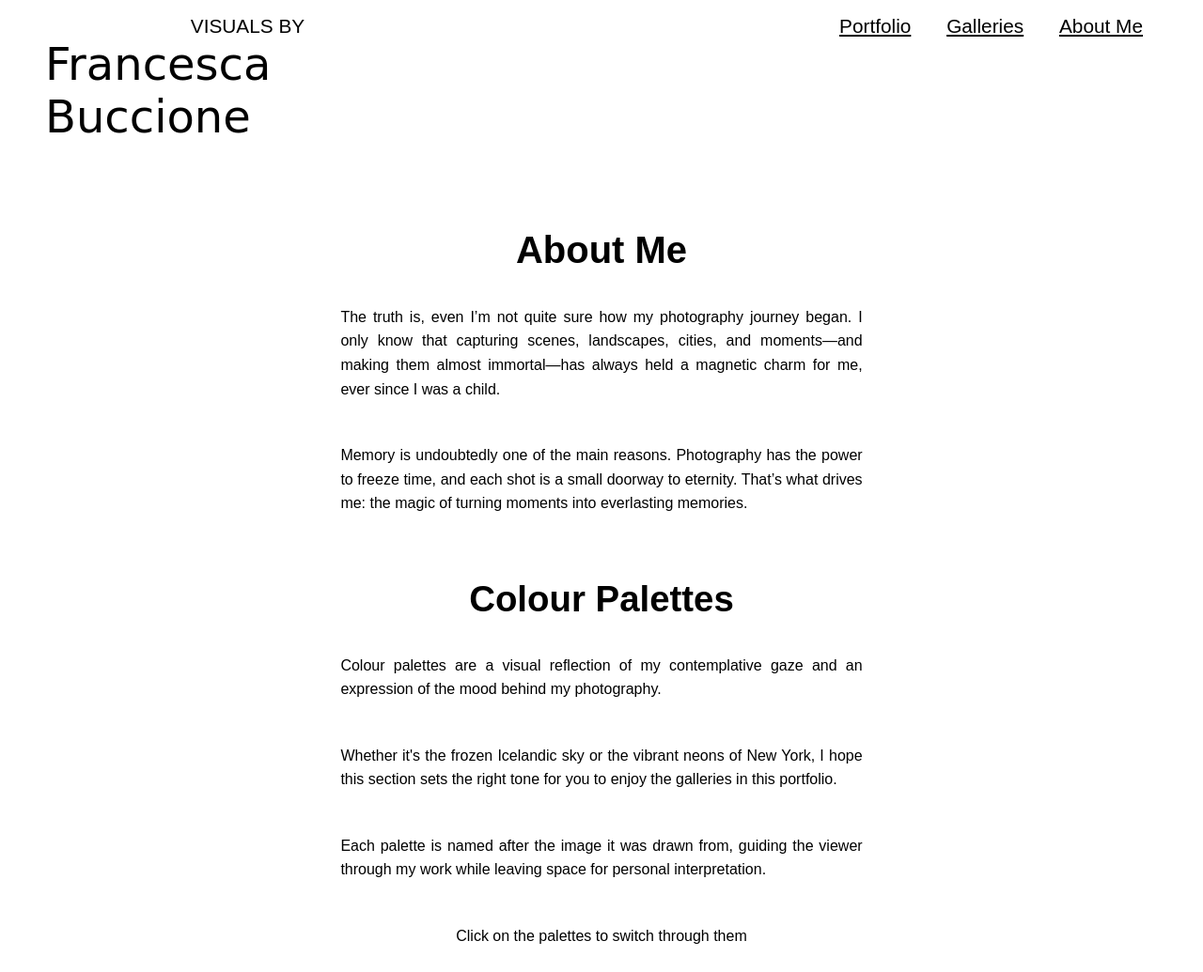
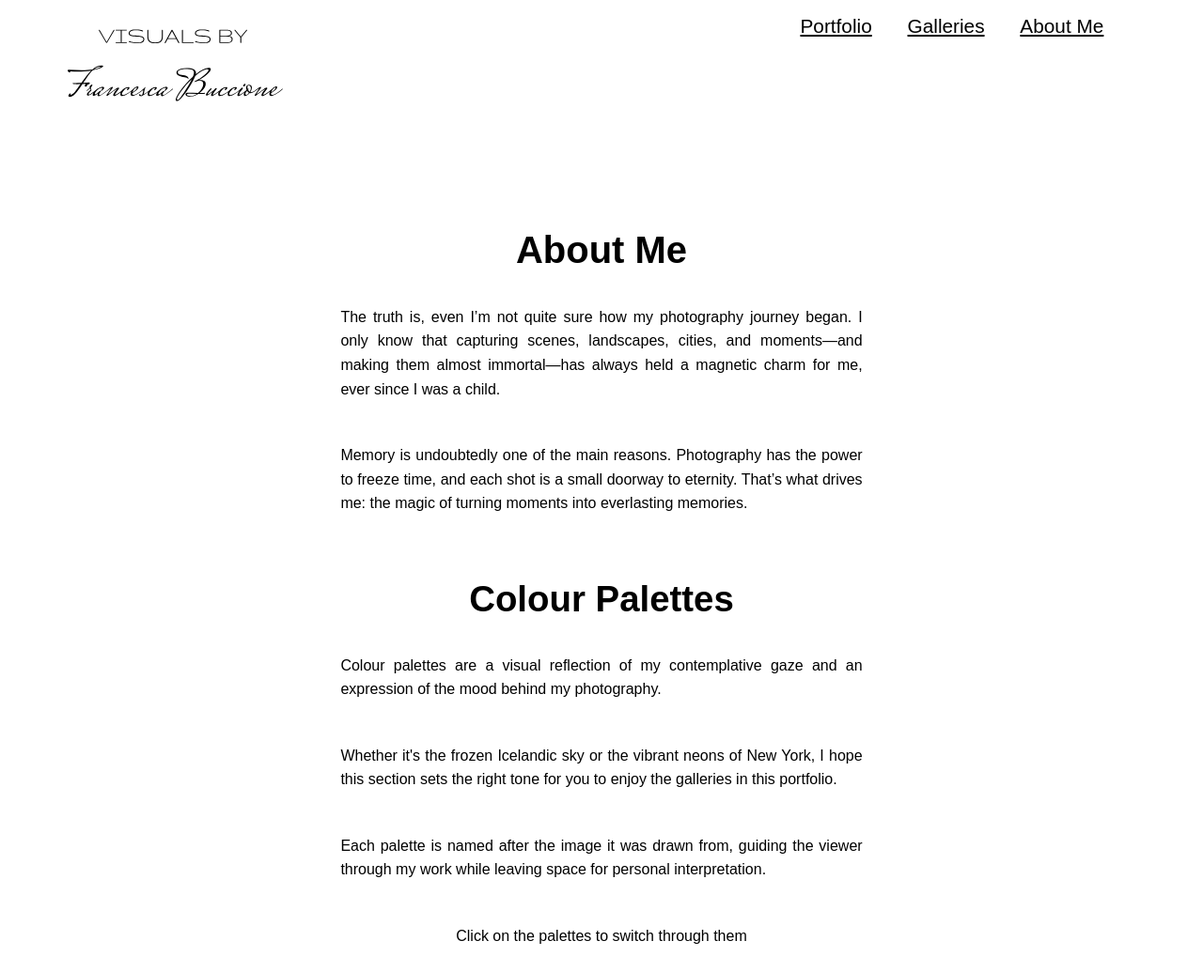
Before and after one commit to JJenk89/fb_portfolio, a plain HTML site: page about.html in a window 1280 px wide. Shown: the top 1035 px of the page at 94% size. Drawn offline with Linux system fonts and the light colour scheme; a web font is replaced by a local one.

Commit message:
Replaced text logo with SVG

```diff
--- a/about.html
+++ b/about.html
@@ -47,7 +47,8 @@
     <header>
         <a href="/">
             <div class="logo">
-                <span class="visuals-by">VISUALS BY</span> <span class="francesca-buccione">Francesca Buccione</span>
+               <img src="/assets/icons/logo.svg" alt="visuals by Francesca Buccione logo">
+                <!-- <span class="visuals-by">VISUALS BY</span> <span class="francesca-buccione">Francesca Buccione</span> -->
             </div>
         </a>
 
--- a/src/css/index.css
+++ b/src/css/index.css
@@ -336,6 +336,10 @@ footer {
 /*  */ /*  */ /*  */ /*  */ /*  */
 
 @media screen and (min-width: 1200px) {
+	.logo {
+		width: 17rem;
+		height: 6rem;
+	}
 	h1 {
 		font-size: 2.5rem;
 	}
```
Also changed, not shown: gallery/cinematic.html (+3 -2 lines), gallery/flowers.html (+3 -2 lines), gallery/galleries.html (+3 -2 lines), gallery/travel.html (+3 -2 lines), index.html (+2 -1 lines), assets/icons/logo.svg (added).
